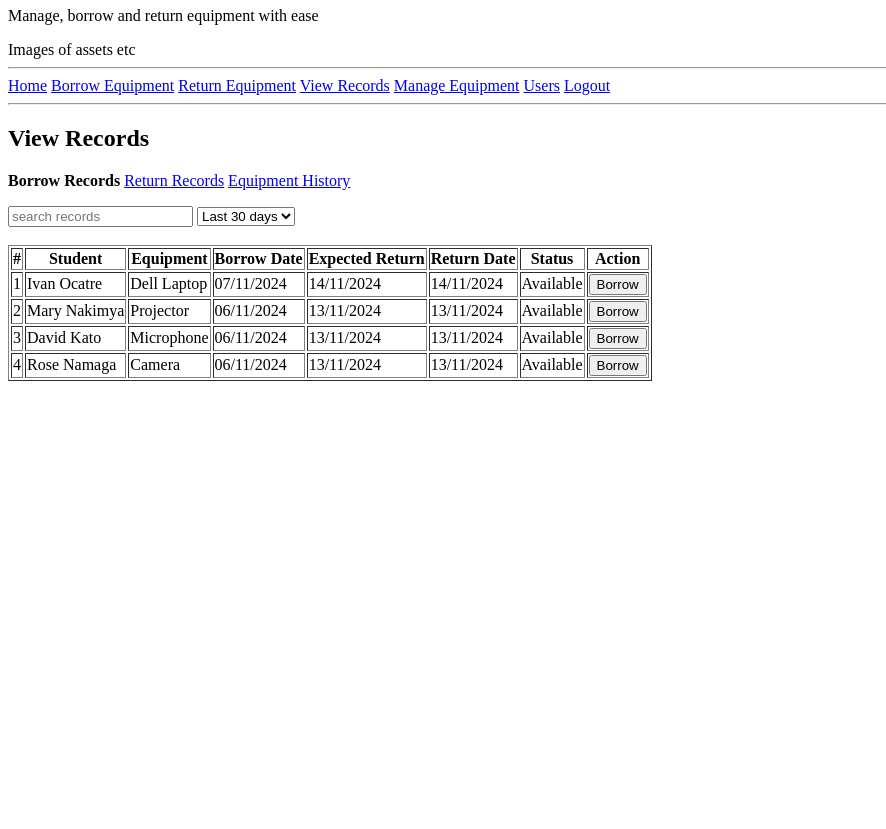
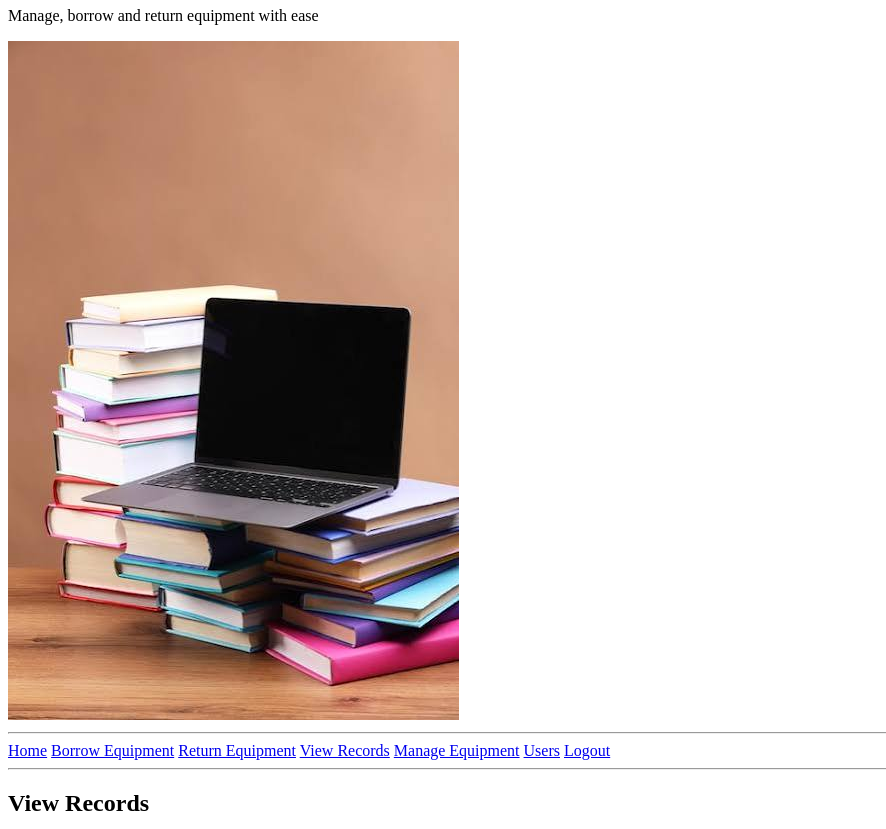
Before and after one commit to Sammygrac/Group8-project, a plain HTML site: page records.html in a window 1280 px wide. Shown: the part 117-946 px from the top of the page, without its empty margins (0-886 px from the left). Before the commit the page ends 800 px from the top, so only its background shows below. Drawn offline with Linux system fonts and the light colour scheme.

Commit message:
Update records.html
Updated Combined Equipment.jpg

```diff
--- a/records.html
+++ b/records.html
@@ -18,7 +18,9 @@
                 Manage, borrow and return equipment with ease
             </p>
         </div>
-        <div>Images of assets etc</div>
+        <div id="combinedEquipment.jpg">
+            <img src="combinedEquipment.jpg" alt="Image of items to be borrowd">
+        </div>
     </header>
     <hr>
     <nav>
```
